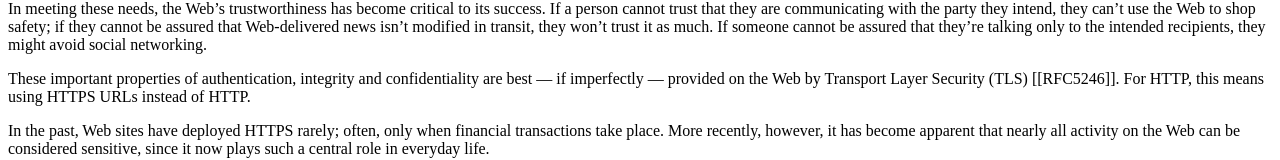
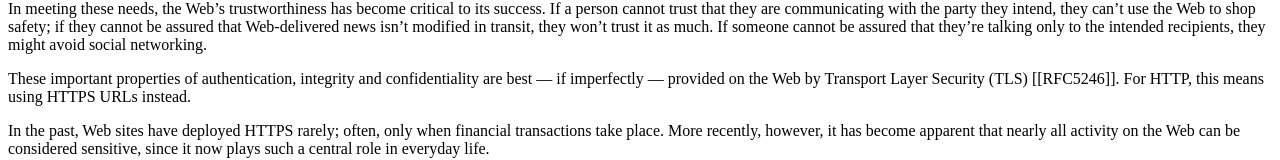
Before and after one commit to w3ctag/web-https, a plain HTML site: page index.html in a window 1280 px wide. Shown: the part 221-381 px from the top of the page. Drawn offline with Linux system fonts and the light colour scheme.

Commit message:
tweak for #3.

```diff
--- a/index.html
+++ b/index.html
@@ -60,7 +60,7 @@
     <p>
         These important properties of authentication, integrity and confidentiality are best — if
         imperfectly — provided on the Web by Transport Layer Security (TLS) [[RFC5246]]. For HTTP,
-        this means using HTTPS URLs instead of HTTP.
+        this means using HTTPS URLs instead.
     </p>
     <p>
         In the past, Web sites have deployed HTTPS rarely; often, only when financial transactions
```
